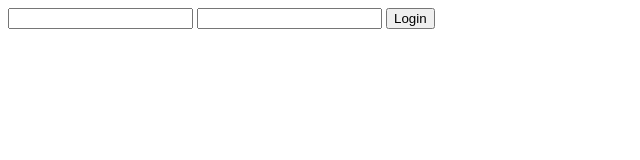
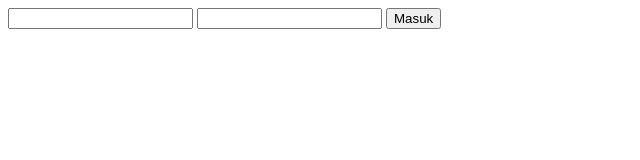
Before and after one commit to Angel-Code275/impact-byte-js-dom-function, a plain HTML site: page index.html in a window 1280 px wide. Shown: the full height of the page, 0-640 px from the left. Drawn offline with Linux system fonts and the light colour scheme.

Commit message:
update index.html

```diff
--- a/index.html
+++ b/index.html
@@ -9,7 +9,8 @@
 <body>
     <input type="text" name="username" id="username">
     <input type="password" name="password" id="password">
-    <button id="login">Login</button>
+    <button id="login">Masuk</button>
+
 
 
     <script src="./login.js"></script>
```
